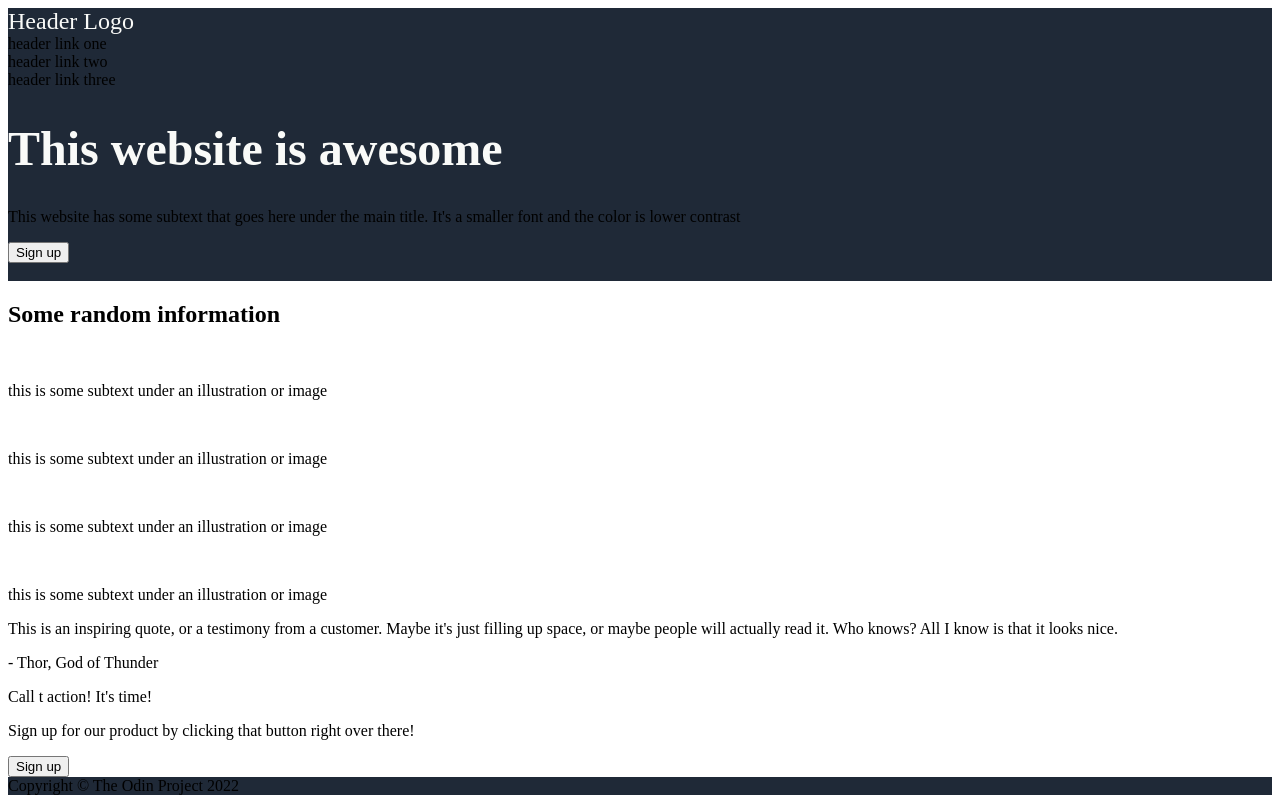
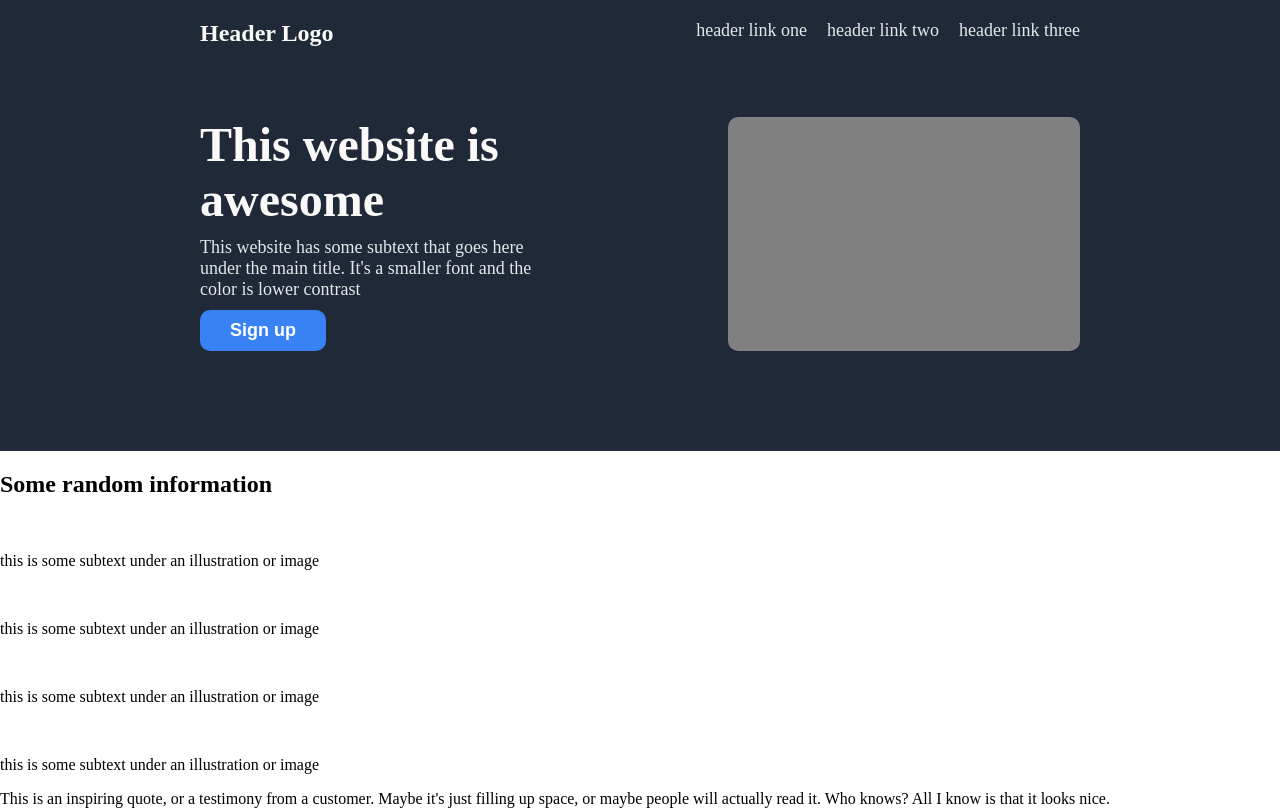
Before and after one commit to norphel/odin-landingPage, a plain HTML site: page index.html in a window 1280 px wide. Shown: the top 811 px of the page. Drawn offline with Linux system fonts and the light colour scheme.

Commit message:
style applied to header section

```diff
--- a/styles.css
+++ b/styles.css
@@ -1,14 +1,64 @@
+body {
+    margin: 0 auto;
+}
+
 header {
     background-color: #1F2937;
+    padding: 20px 200px 100px 200px;
+}
+nav {
+   display: flex;
+   justify-content: space-between;
 }
 .logo {
     font-size: 24px;
     color: #F9FAF8;
+    font-weight: 700;
+}
+.hlinks {
+    display: flex;
+    justify-content: space-between;
+    gap: 20px;
+    font-size: 18px;
+    color: #E5E7EB;
+}
+.header-info {
+    display: flex;
+    justify-content: space-between;
+    margin-top: 70px;
+}
+.heading {
+    display: flex;
+    flex-direction: column;
+    gap: 10px;
+    width: 40%;
 }
 h1 {
     font-size: 48px;
     color: #F9FAF8;
     font-weight: extra-bold;
+    margin: 0;
+}
+.heading p {
+    font-size: 18px;
+    color: #E5E7EB;
+    margin: 0;
+}
+.heading button {
+    background-color: #3882f6;
+    border: none;
+    color: #fff;
+    font-weight: 700;
+    font-size: 18px;
+    padding: 10px 30px;
+    border-radius: 10px;
+    width: fit-content;
+}
+.heading-image {
+    width: 40%;
+    background-color: rgb(128, 128, 128);
+    border: none;
+    border-radius: 10px;
 }
 
 
```
